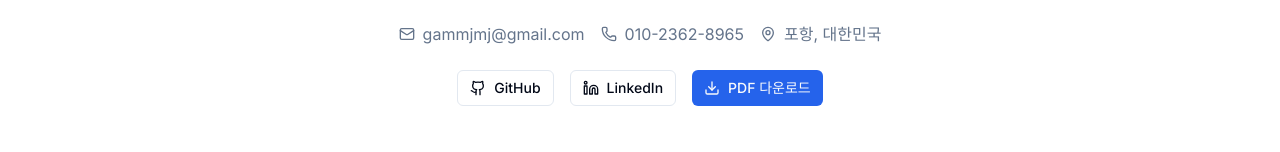
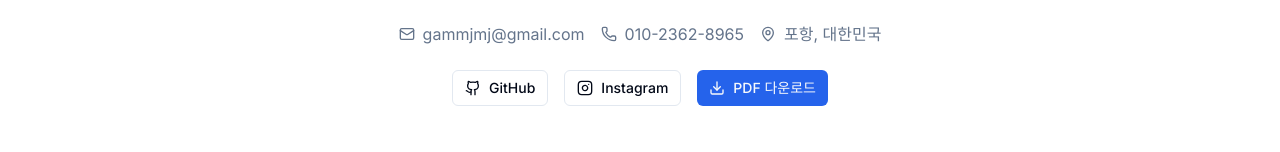
Before and after one commit to GAMMJ/my-blog, a Next.js app: page /resume in a window 1280 px wide. Shown: the part 239-391 px from the top of the page. Built offline with nearby package versions, Linux system fonts and the light colour scheme.

Commit message:
각종 오류 수정

```diff
--- a/app/resume/page.tsx
+++ b/app/resume/page.tsx
@@ -2,7 +2,7 @@ import { Header } from "@/components/header"
 import { Card, CardContent, CardHeader, CardTitle } from "@/components/ui/card"
 import { Badge } from "@/components/ui/badge"
 import { Button } from "@/components/ui/button"
-import { Mail, Phone, MapPin, Github, Linkedin, Download } from "lucide-react"
+import { Mail, Phone, MapPin, Github, Instagram, Download } from "lucide-react"
 
 export default function ResumePage() {
   return (
@@ -29,13 +29,17 @@ export default function ResumePage() {
             </div>
           </div>
           <div className="flex justify-center gap-4 mt-6">
-            <Button variant="outline" size="sm">
-              <Github className="h-4 w-4 mr-2" />
-              GitHub
+            <Button variant="outline" size="sm" asChild>
+              <a href="https://github.com/GAMMJ" target="_blank" rel="noopener noreferrer">
+                <Github className="h-4 w-4 mr-2" />
+                GitHub
+              </a>
             </Button>
-            <Button variant="outline" size="sm">
-              <Linkedin className="h-4 w-4 mr-2" />
-              LinkedIn
+            <Button variant="outline" size="sm" asChild>
+              <a href="https://www.instagram.com/k__i__m_owsla" target="_blank" rel="noopener noreferrer">
+                <Instagram className="h-4 w-4 mr-2" />
+                Instagram
+              </a>
             </Button>
             <Button size="sm">
               <Download className="h-4 w-4 mr-2" />
--- a/styles/blog.css
+++ b/styles/blog.css
@@ -131,15 +131,17 @@
   }
 
   .search-input {
-    @apply flex h-10 w-full rounded-md border border-input bg-background px-3 py-2 text-sm;
+    @apply flex h-10 w-full rounded-md border border-input bg-background text-sm;
     @apply ring-offset-background file:border-0 file:bg-transparent file:text-sm file:font-medium;
     @apply placeholder:text-muted-foreground focus-visible:outline-none focus-visible:ring-2;
     @apply focus-visible:ring-ring focus-visible:ring-offset-2 disabled:cursor-not-allowed disabled:opacity-50;
     @apply pl-10 pr-10;
+    padding-left: 2.5rem;
   }
 
   .search-icon {
     @apply absolute left-3 top-1/2 transform -translate-y-1/2 text-muted-foreground h-4 w-4;
+    pointer-events: none;
   }
 
   .search-clear-btn {
```
